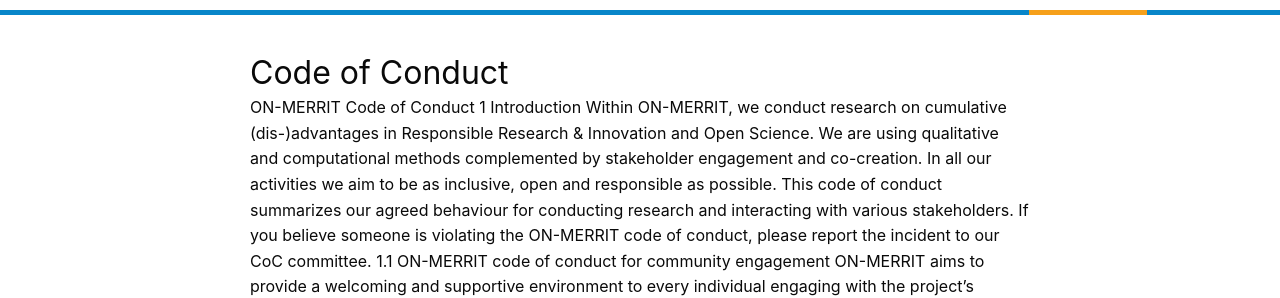
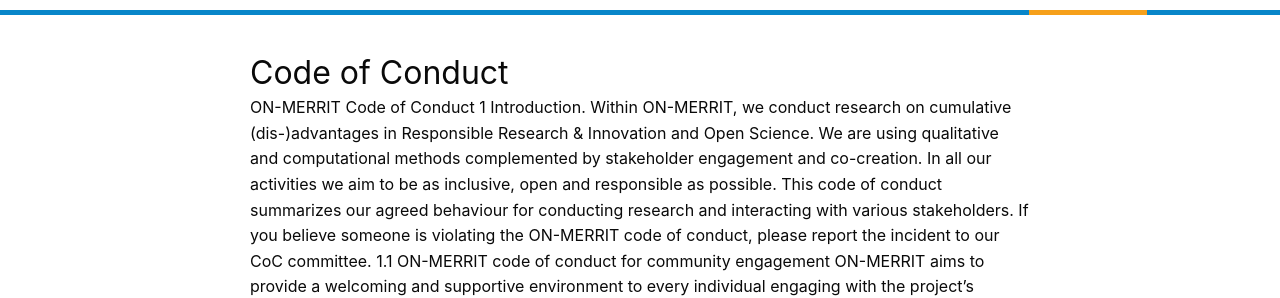
Before and after one commit to subugoe/on-merrit-website, a Jekyll site: the page built from pages/about/code-conduct.md, in a window 1280 px wide. Shown: the part 256-554 px from the top of the page. Built offline with Jekyll 4.4.1, drawn with Linux system fonts in a browser that asks for light colours; nearby versions of some CDN libraries; comment, search, counter and statistics services are not loaded; some of the changed text lies outside the part shown.

```diff
--- a/pages/about/code-conduct.md
+++ b/pages/about/code-conduct.md
@@ -10,7 +10,7 @@ alt: "Code of Conduct"
 ---
 <!-- Start editing content here -->
 ON-MERRIT Code of Conduct
-1 Introduction
+1 Introduction.
 Within ON-MERRIT, we conduct research on cumulative (dis-)advantages in Responsible Research & Innovation and Open Science. We are using qualitative and computational methods complemented by stakeholder engagement and co-creation. In all our activities we aim to be as inclusive, open and responsible as possible. This code of conduct summarizes our agreed behaviour for conducting research and interacting with various stakeholders.
 If you believe someone is violating the ON-MERRIT code of conduct, please report the incident to our CoC committee.
 1.1 ON-MERRIT code of conduct for community engagement
```
